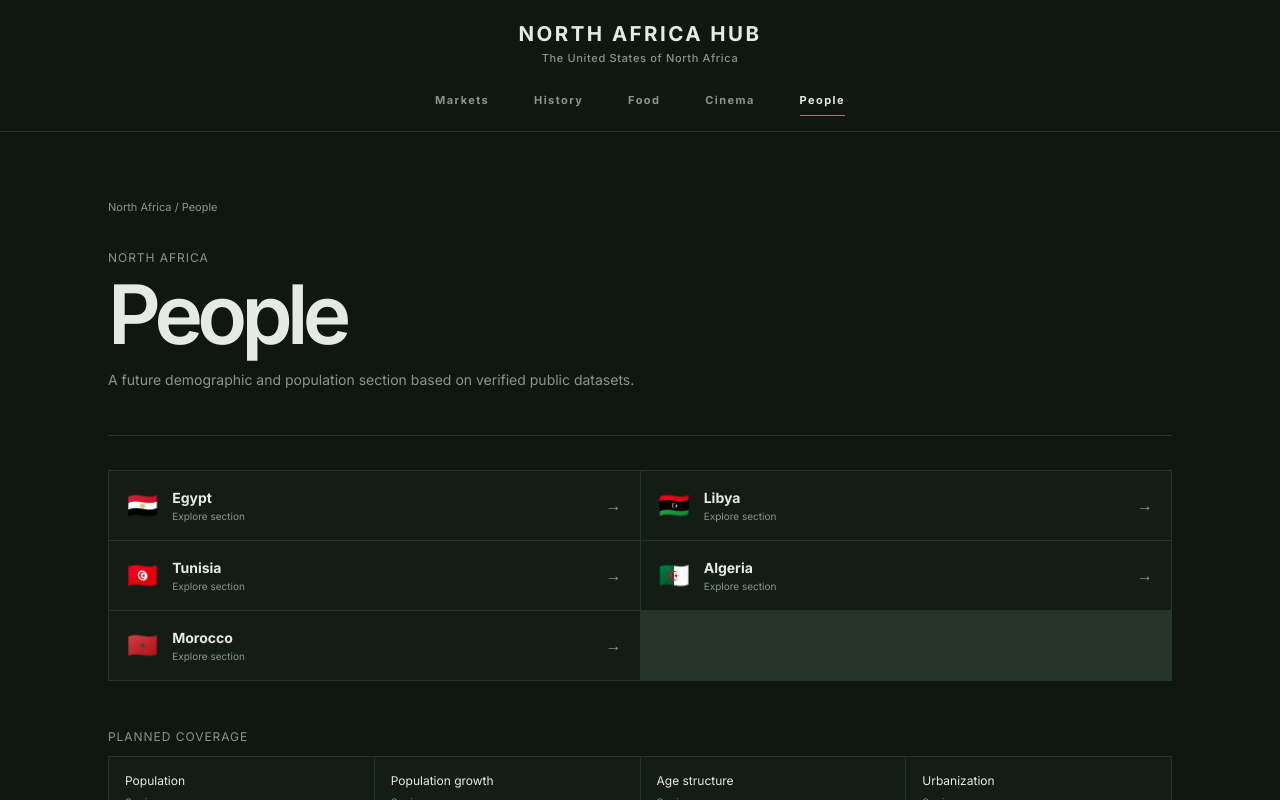
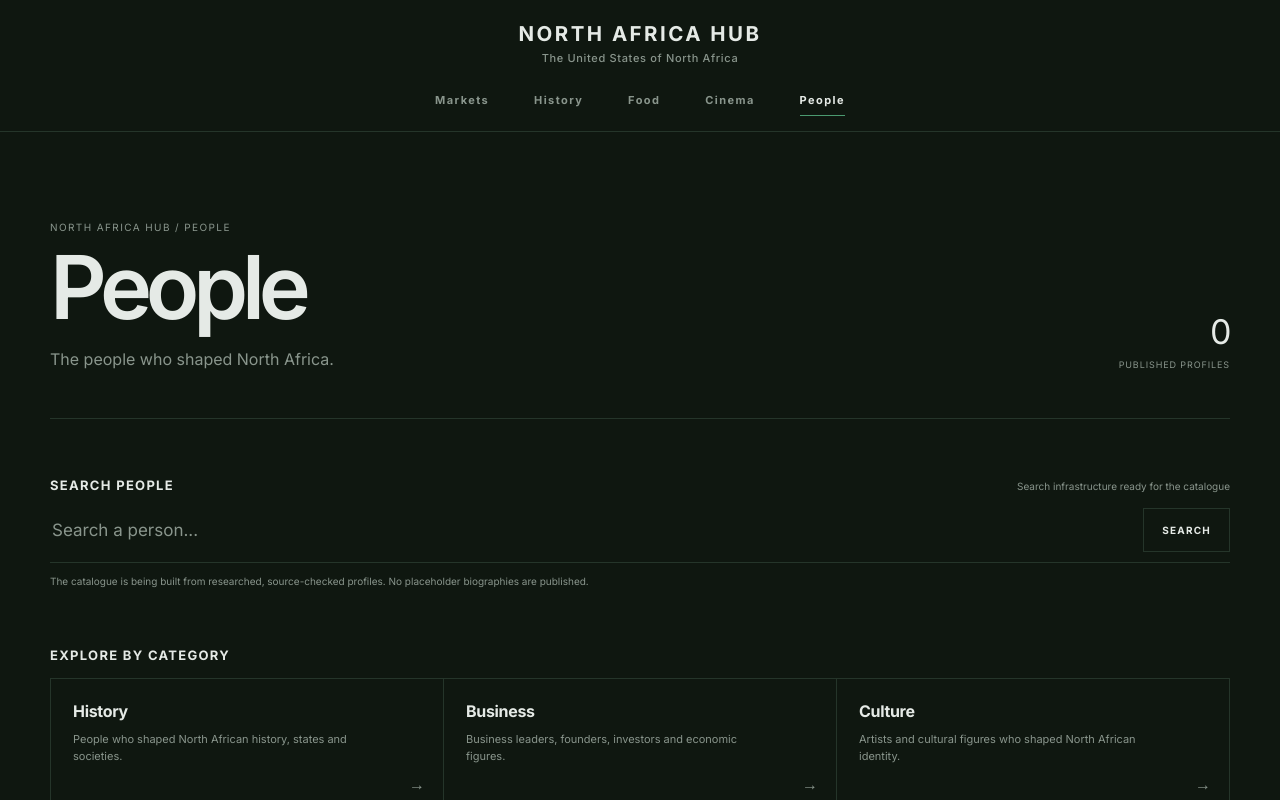
Before and after one commit to 1btestinng/test02, a Next.js app: page /people in a window 1280 px wide. Shown: the top 800 px of the page. Built offline with nearby package versions, Linux system fonts and the light colour scheme.

Commit message:
feat: add People landing route

```diff
--- /dev/null
+++ b/app/people/page.tsx
@@ -0,0 +1,11 @@
+import type {Metadata} from 'next';
+import PeopleIndex from '@/components/people/people-index';
+
+export const metadata: Metadata = {
+  title: 'People | North Africa Hub',
+  description: 'Explore the people who shaped North Africa across history, business, culture, cinema, science, sports, literature and politics.',
+};
+
+export default function PeoplePage() {
+  return <PeopleIndex />;
+}
```
